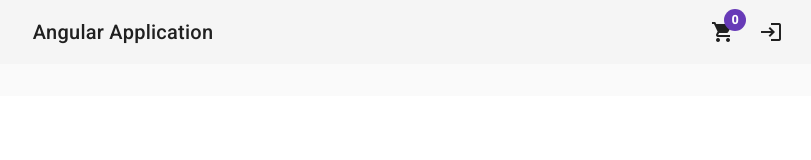
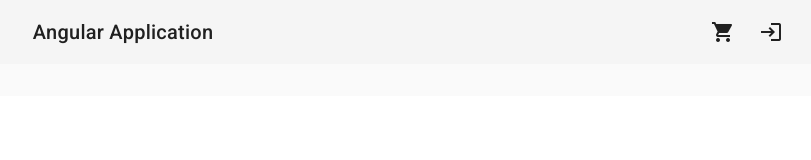
Before and after one commit to Dontsov-Roman/angular-learn, an Angular app: page /products/1 in a window 1280 px wide. Shown: the top 160 px of the page, without its empty margins (469-1280 px from the left). Built offline with nearby package versions, Linux system fonts and the light colour scheme; no server answers.

Commit message:
fix icon in header

```diff
--- a/src/app/cart/header-cart/header-cart.component.html
+++ b/src/app/cart/header-cart/header-cart.component.html
@@ -1 +1,9 @@
-<div><mat-icon [matBadge]="count()">shopping_cart</mat-icon></div>
+<div>
+    <mat-icon
+        [matBadgeHidden]="!count()"
+        [matBadge]="count()"
+        aria-hidden="false"
+    >
+        shopping_cart
+    </mat-icon>
+</div>
--- a/src/app/products/product-detail/product-detail.component.html
+++ b/src/app/products/product-detail/product-detail.component.html
@@ -17,7 +17,7 @@
                 [matBadge]="countInCart()"
                 mat-icon-button
                 matBadgeSize="small"
-                (click)="removeFromCart($event)"
+                (click)="removeFromCart()"
             >
                 <mat-icon>remove_shopping_cart</mat-icon>
             </button>
```
